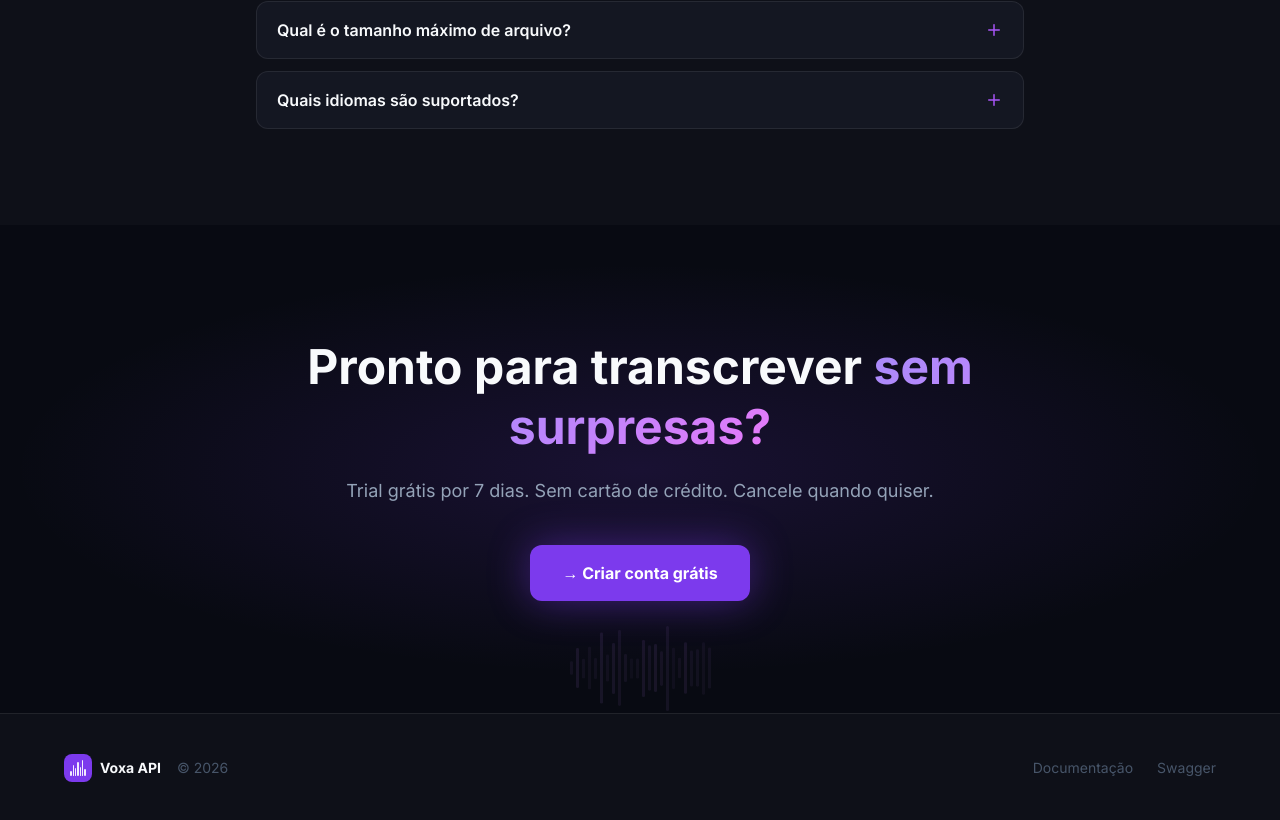
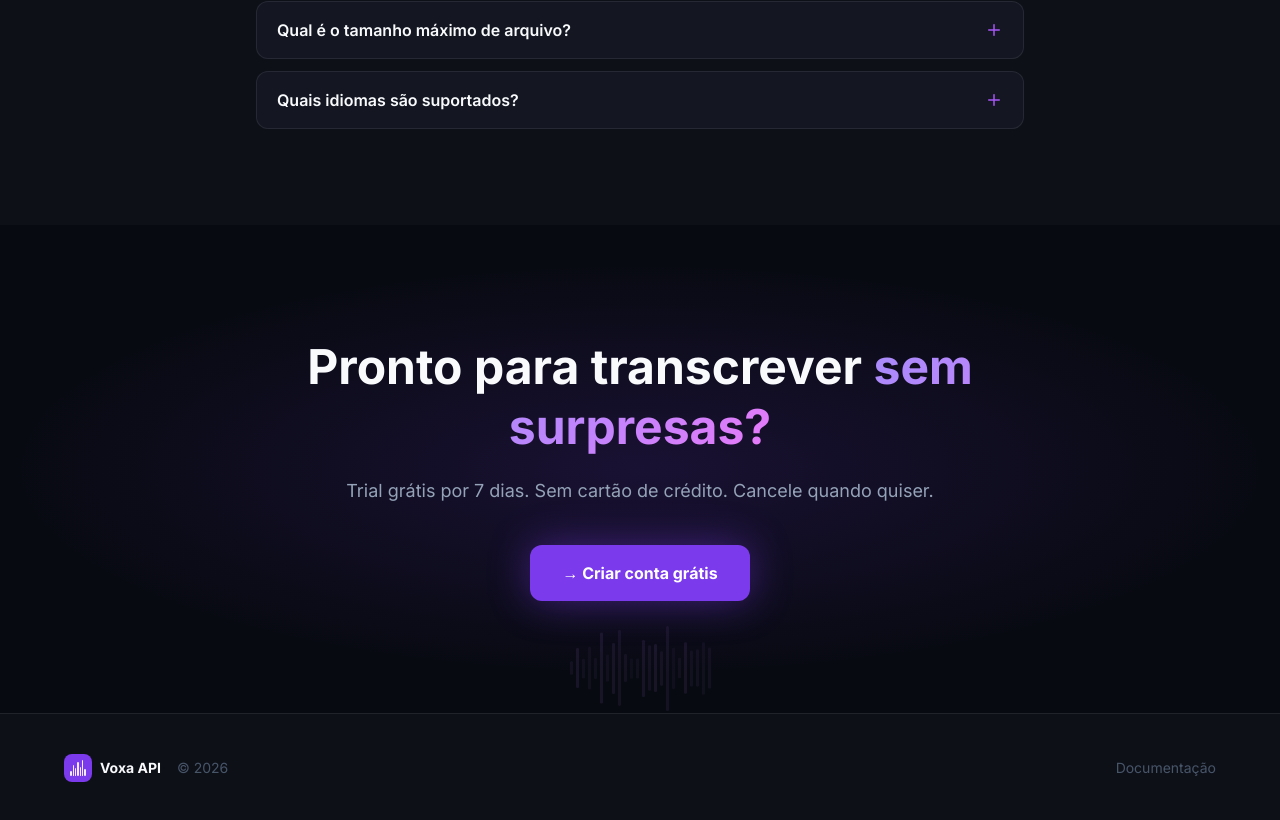
Before and after one commit to AndreClawdTeam/voxa-web, a Next.js app: page / in a window 1280 px wide. Shown: the part 5227-6047 px from the top of the page. Built offline with nearby package versions, Linux system fonts and the light colour scheme.

Commit message:
fix: remove Swagger link from footer, keep Documentação only

```diff
--- a/components/footer.tsx
+++ b/components/footer.tsx
@@ -34,7 +34,6 @@ export default function Footer() {
         <nav className="flex items-center gap-6">
           {[
             { label: 'Documentação', href: 'http://138.197.19.184:3000/api/docs/' },
-            { label: 'Swagger', href: 'http://138.197.19.184:3000/api/docs/' },
           ].map((link) => (
             <a
               key={link.label}
```
